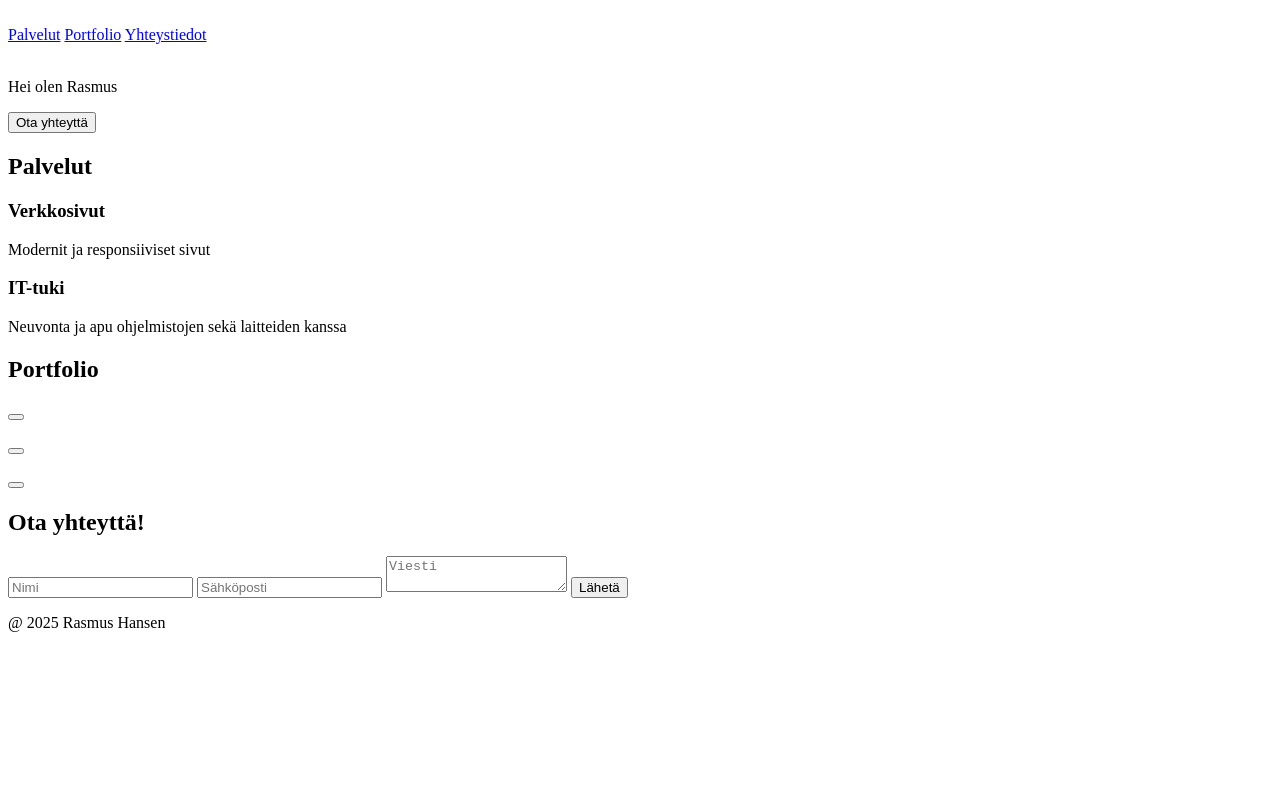
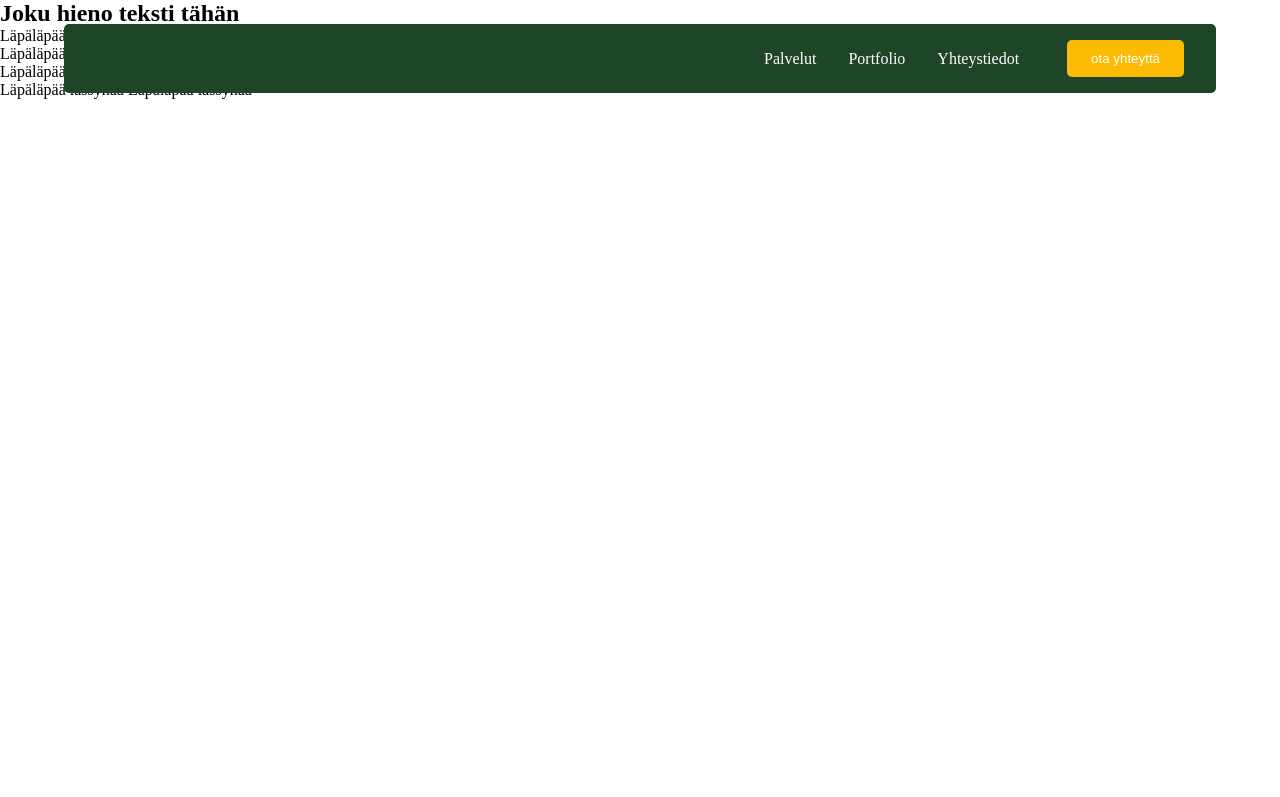
Before and after one commit to Rasmusha/Homepage, a plain HTML site: page index.html in a window 1280 px wide. Shown: the top 797 px of the page. Drawn offline with Linux system fonts and the light colour scheme.

Commit message:
Added header and nav css

```diff
--- a/index.html
+++ b/index.html
@@ -13,23 +13,24 @@
                     <img src="" alt="">
                 </picture>
             </div>
-            <div class="nav-bar">
-                <a href="#services">Palvelut</a>
-                <a href="#services">Portfolio</a>
-                <a href="#contact">Yhteystiedot</a>
-            </div>
+            <nav>
+                <ul>
+                    <li><a href="#services">Palvelut</a></li>
+                    <li><a href="#services">Portfolio</a></li>
+                    <li><a href="#contact">Yhteystiedot</a></li>
+                </ul>
+                <button class="contact-button">ota yhteyttä</button>
+            </nav>
         </header>
         <main>
         <section class="hero-section">
-            <div class="hero-image">
-                <picture>
-                    <source>
-                    <img src="" alt="">
-                </picture>
-            </div>
             <div class="hero-content">
-                <p>Hei olen Rasmus</p>
-                <button>Ota yhteyttä</button>
+                <h1>Joku hieno teksti tähän</h1>
+                <p>Läpäläpää lässynää Läpäläpää lässynää<br>
+               Läpäläpää lässynää Läpäläpää lässynää<br>
+               Läpäläpää lässynää Läpäläpää lässynää<br>
+               Läpäläpää lässynää Läpäläpää lässynää
+                </p>
             </div>
         </section>
         <section class="services">
--- a/styles.css
+++ b/styles.css
@@ -0,0 +1,59 @@
+:root {
+    --dark-green: rgb(31,69,41);
+    --button-color: rgb(252,186,3)
+}
+
+* {
+    margin: 0;
+    padding: 0;
+    box-sizing: border-box;
+}
+
+header {
+    display: flex;
+    justify-content: space-between;
+    align-items: center;
+    padding: 1rem 2rem;
+    background-color: var(--dark-green);
+    width: 90%;
+    margin: 1rem auto 0;
+    border-radius: 5px;
+    position: fixed;
+    z-index: 1000;
+    top: 0.5rem;
+    left: 0;
+    right: 0;
+}
+
+nav {
+    display: flex;
+    gap: 2rem;
+    align-items: center;
+}
+
+nav ul {
+    display: flex;
+    list-style: none;
+}
+
+nav ul li {
+    margin: 0 1rem;
+}
+
+nav ul li a{
+    text-decoration: none;
+    color: white;
+}
+
+.contact-button {
+    background-color: var(--button-color);
+    border: none;
+    padding: 0.7rem 1.5rem;
+    border-radius: 5px;
+    color: white;
+}
+
+.hero-section {
+    height: 100vh;
+    background-image: ;
+}
```
Also changed, not shown: images/kilpisjarvi-2530769_1920.jpg (added).
